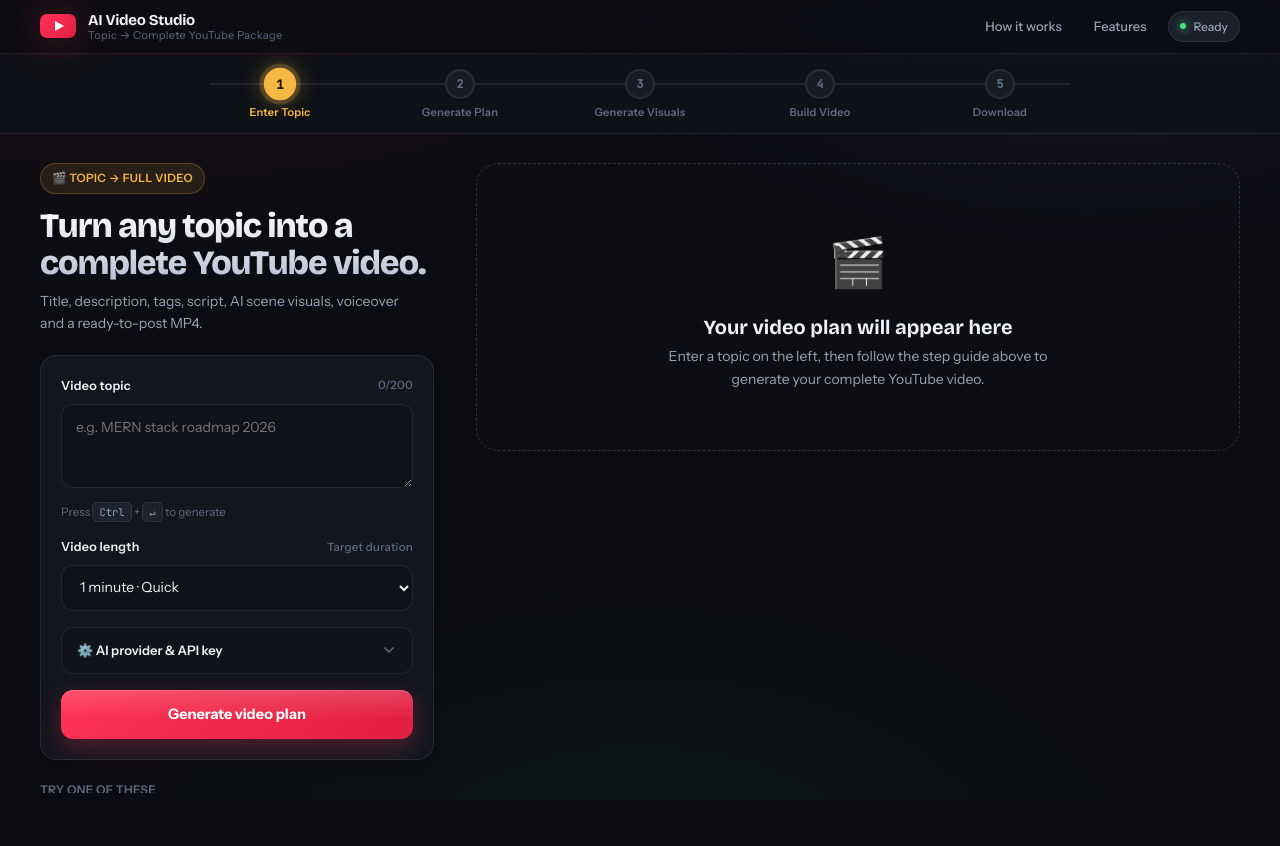
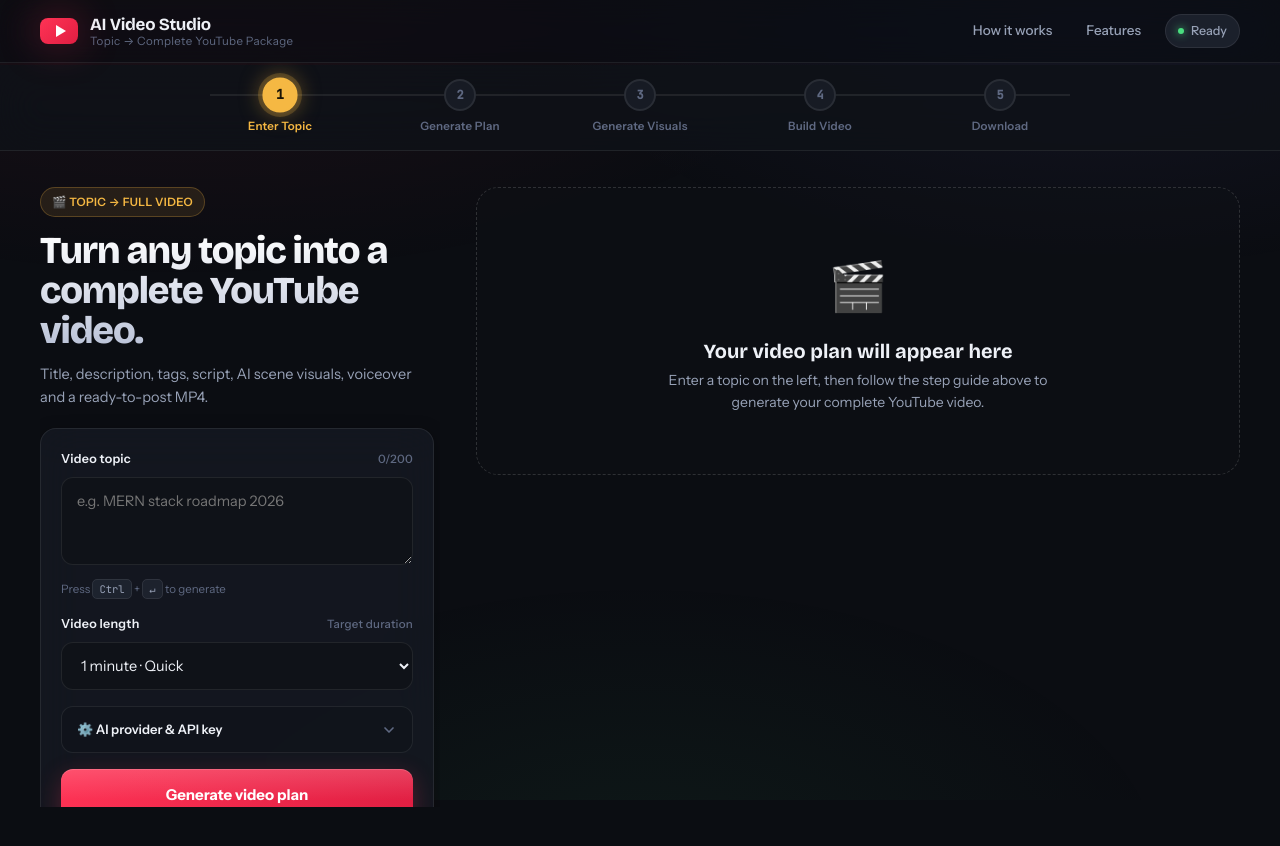
Before and after one commit to Karsh978/u-tube-agent, a website: page public/index.html in a window 1280 px wide. Shown: the top 846 px of the page. Drawn offline with nearby package versions, Linux system fonts and the light colour scheme.

Commit message:
dffd55888

```diff
--- a/public/index.html
+++ b/public/index.html
@@ -41,67 +41,60 @@ img,video{max-width:100%;display:block}
 ::-webkit-scrollbar-thumb{background:rgba(255,255,255,0.08);border-radius:8px;border:2px solid transparent;background-clip:content-box}
 ::-webkit-scrollbar-thumb:hover{background:rgba(255,255,255,0.16);background-clip:content-box}
 
-/* HEADER (compact) */
-.topbar{position:sticky;top:0;z-index:50;display:flex;align-items:center;gap:16px;padding:10px clamp(16px,4vw,40px);background:rgba(11,13,18,0.85);backdrop-filter:blur(20px) saturate(180%);-webkit-backdrop-filter:blur(20px) saturate(180%);border-bottom:1px solid var(--line)}
+/* HEADER */
+.topbar{position:sticky;top:0;z-index:50;display:flex;align-items:center;gap:16px;padding:14px clamp(16px,4vw,40px);background:rgba(11,13,18,0.78);backdrop-filter:blur(20px) saturate(180%);-webkit-backdrop-filter:blur(20px) saturate(180%);border-bottom:1px solid var(--line)}
 .brand{display:flex;align-items:center;gap:12px;min-width:0}
-.brand-mark{width:36px;height:24px;flex-shrink:0;background:linear-gradient(135deg,var(--red),var(--red-2));border-radius:7px;display:grid;place-items:center;box-shadow:var(--glow-red);position:relative}
-.brand-mark::after{content:"";border-left:9px solid #fff;border-top:5.5px solid transparent;border-bottom:5.5px solid transparent;margin-left:3px}
+.brand-mark{width:38px;height:26px;flex-shrink:0;background:linear-gradient(135deg,var(--red),var(--red-2));border-radius:8px;display:grid;place-items:center;box-shadow:var(--glow-red);position:relative}
+.brand-mark::after{content:"";border-left:10px solid #fff;border-top:6px solid transparent;border-bottom:6px solid transparent;margin-left:3px}
 .brand-text{display:flex;flex-direction:column;line-height:1.15;min-width:0}
-.brand-text b{font:700 15px var(--display);letter-spacing:-0.02em;white-space:nowrap}
-.brand-text span{font-size:11px;color:var(--faint);letter-spacing:0.03em;white-space:nowrap}
-.topbar-nav{margin-left:auto;display:flex;align-items:center;gap:12px}
-.nav-link{font-size:13px;color:var(--muted);font-weight:500;transition:color .15s;padding:6px 10px;border-radius:6px}
+.brand-text b{font:700 17px var(--display);letter-spacing:-0.02em;white-space:nowrap}
+.brand-text span{font-size:11.5px;color:var(--faint);letter-spacing:0.03em;white-space:nowrap}
+.topbar-nav{margin-left:auto;display:flex;align-items:center;gap:14px}
+.nav-link{font-size:13.5px;color:var(--muted);font-weight:500;transition:color .15s;padding:6px 10px;border-radius:6px}
 .nav-link:hover{color:var(--text)}
-.pill{display:inline-flex;align-items:center;gap:7px;padding:5px 11px;border-radius:999px;background:var(--raised);border:1px solid var(--line);font-size:12px;font-weight:500;color:var(--muted)}
+.pill{display:inline-flex;align-items:center;gap:7px;padding:6px 12px;border-radius:999px;background:var(--raised);border:1px solid var(--line);font-size:12.5px;font-weight:500;color:var(--muted)}
 .pill .dot{width:6px;height:6px;border-radius:50%;background:var(--green);box-shadow:0 0 8px var(--green)}
 @media(max-width:768px){.topbar-nav .nav-link{display:none}}
 @media(max-width:520px){.pill{display:none}.brand-text span{display:none}}
 
-/* STEP GUIDE (adjusted top) */
-.step-guide{position:sticky;top:57px;z-index:40;background:rgba(15,18,24,0.92);backdrop-filter:blur(20px);-webkit-backdrop-filter:blur(20px);border-bottom:1px solid var(--line);padding:12px clamp(16px,4vw,40px)}
+/* STEP GUIDE */
+.step-guide{position:sticky;top:65px;z-index:40;background:rgba(15,18,24,0.85);backdrop-filter:blur(20px);-webkit-backdrop-filter:blur(20px);border-bottom:1px solid var(--line);padding:14px clamp(16px,4vw,40px)}
 .step-track{display:flex;gap:0;max-width:900px;margin:0 auto;position:relative}
-.step-track::before{content:"";position:absolute;left:20px;right:20px;top:14px;height:2px;background:var(--line);z-index:0}
-.step-progress{position:absolute;left:20px;top:14px;height:2px;background:linear-gradient(90deg,var(--amber),var(--green));z-index:1;transition:width .5s var(--ease);box-shadow:0 0 12px rgba(245,184,67,0.5)}
-.step-item{flex:1;display:flex;flex-direction:column;align-items:center;gap:5px;position:relative;z-index:2;text-align:center;padding:0 4px;min-width:0}
-.step-dot{width:30px;height:30px;border-radius:50%;background:var(--panel-solid);border:2px solid var(--line);display:grid;place-items:center;font:600 11.5px var(--mono);color:var(--faint);transition:.3s var(--ease)}
-.step-item.active .step-dot{background:var(--amber);color:#1a1405;border-color:var(--amber);box-shadow:0 0 0 4px rgba(245,184,67,0.2),0 0 20px rgba(245,184,67,0.5);transform:scale(1.08)}
+.step-track::before{content:"";position:absolute;left:20px;right:20px;top:15px;height:2px;background:var(--line);z-index:0}
+.step-progress{position:absolute;left:20px;top:15px;height:2px;background:linear-gradient(90deg,var(--amber),var(--green));z-index:1;transition:width .5s var(--ease);box-shadow:0 0 12px rgba(245,184,67,0.5)}
+.step-item{flex:1;display:flex;flex-direction:column;align-items:center;gap:6px;position:relative;z-index:2;text-align:center;padding:0 4px;min-width:0}
+.step-dot{width:32px;height:32px;border-radius:50%;background:var(--panel-solid);border:2px solid var(--line);display:grid;place-items:center;font:600 12px var(--mono);color:var(--faint);transition:.3s var(--ease)}
+.step-item.active .step-dot{background:var(--amber);color:#1a1405;border-color:var(--amber);box-shadow:0 0 0 4px rgba(245,184,67,0.2),0 0 20px rgba(245,184,67,0.5);transform:scale(1.1)}
 .step-item.done .step-dot{background:var(--green);color:#052e18;border-color:var(--green)}
-.step-item.done .step-dot::after{content:"✓";font-size:13px;font-weight:700}
+.step-item.done .step-dot::after{content:"✓";font-size:14px;font-weight:700}
 .step-item.done .step-dot span{display:none}
-.step-label{font-size:11px;font-weight:600;color:var(--faint);white-space:nowrap;overflow:hidden;text-overflow:ellipsis;max-width:100%;letter-spacing:0.02em}
+.step-label{font-size:11.5px;font-weight:600;color:var(--faint);white-space:nowrap;overflow:hidden;text-overflow:ellipsis;max-width:100%;letter-spacing:0.02em}
 .step-item.active .step-label{color:var(--amber)}
 .step-item.done .step-label{color:var(--green)}
-@media(max-width:640px){
-  .step-guide{padding:10px 12px;overflow-x:auto}
-  .step-track{min-width:480px}
-  .step-label{font-size:10px}
-  .step-dot{width:24px;height:24px;font-size:10px}
-  .step-track::before{top:11px}
-  .step-progress{top:11px}
-}
+@media(max-width:640px){.step-guide{padding:12px;overflow-x:auto}.step-track{min-width:520px}.step-label{font-size:10.5px}.step-dot{width:26px;height:26px;font-size:11px}.step-track::before{top:12px}.step-progress{top:12px}}
 
 /* LAYOUT */
-.shell{display:grid;grid-template-columns:minmax(320px,400px) 1fr;gap:clamp(20px,3vw,36px);max-width:1440px;margin:0 auto;padding:clamp(20px,3vw,32px) clamp(16px,4vw,40px) 80px;align-items:start}
+.shell{display:grid;grid-template-columns:minmax(320px,400px) 1fr;gap:clamp(20px,3vw,36px);max-width:1440px;margin:0 auto;padding:clamp(24px,3vw,40px) clamp(16px,4vw,40px) 80px;align-items:start}
 @media(max-width:1024px){.shell{grid-template-columns:1fr}}
-@media(max-width:640px){.shell{padding:16px 12px 60px}}
+@media(max-width:640px){.shell{padding:20px 12px 60px}}
 
 /* SIDEBAR */
-.brief{position:sticky;top:150px;display:flex;flex-direction:column;gap:20px;max-height:calc(100vh - 170px);overflow-y:auto;padding-right:6px}
+.brief{position:sticky;top:160px;display:flex;flex-direction:column;gap:20px;max-height:calc(100vh - 180px);overflow-y:auto;padding-right:6px}
 .brief::-webkit-scrollbar{width:6px}
 @media(max-width:1024px){.brief{position:static;max-height:none;overflow:visible;padding-right:0}}
 .hero .eyebrow{display:inline-flex;align-items:center;gap:8px;padding:5px 11px;border-radius:999px;background:rgba(245,184,67,0.1);border:1px solid rgba(245,184,67,0.25);color:var(--amber);font-size:11.5px;font-weight:600;letter-spacing:0.03em;text-transform:uppercase;margin-bottom:14px}
-.hero h1{font:800 clamp(24px,3.8vw,34px)/1.08 var(--display);letter-spacing:-0.03em;background:linear-gradient(180deg,#fff,#B8C0D6);-webkit-background-clip:text;background-clip:text;color:transparent;margin-bottom:10px}
-.hero p{color:var(--muted);max-width:40ch;font-size:14px;line-height:1.55}
+.hero h1{font:800 clamp(26px,4.2vw,38px)/1.05 var(--display);letter-spacing:-0.03em;background:linear-gradient(180deg,#fff,#B8C0D6);-webkit-background-clip:text;background-clip:text;color:transparent;margin-bottom:12px}
+.hero p{color:var(--muted);max-width:40ch;font-size:14.5px;line-height:1.55}
 .form-card{background:var(--panel);border:1px solid var(--line);border-radius:var(--r-lg);padding:20px;backdrop-filter:blur(20px);-webkit-backdrop-filter:blur(20px);box-shadow:var(--shadow-md)}
 .label{display:flex;align-items:center;justify-content:space-between;font-weight:600;font-size:12.5px;letter-spacing:0.02em;color:var(--text);margin-bottom:8px}
 .label .hint-inline{color:var(--faint);font-weight:500;font-size:11.5px}
-.field{width:100%;background:var(--bg-2);border:1px solid var(--line);border-radius:var(--r-md);padding:12px 14px;transition:.18s var(--ease);font-size:14px;color:var(--text)}
+.field{width:100%;background:var(--bg-2);border:1px solid var(--line);border-radius:var(--r-md);padding:13px 15px;transition:.18s var(--ease);font-size:14.5px;color:var(--text)}
 .field:hover{border-color:var(--line-strong)}
 .field:focus{border-color:var(--amber);box-shadow:0 0 0 4px rgba(245,184,67,0.12);background:var(--panel-solid)}
-textarea.field{resize:vertical;min-height:84px;line-height:1.5}
+textarea.field{resize:vertical;min-height:88px;line-height:1.5}
 .counter{display:flex;align-items:center;justify-content:space-between;font-size:11.5px;color:var(--faint);margin-top:8px}
 .counter .kbd{font-family:var(--mono);font-size:10.5px;padding:2px 6px;border-radius:5px;background:var(--raised);border:1px solid var(--line);color:var(--muted)}
-.cta{width:100%;margin-top:16px;padding:13px 18px;border-radius:var(--r-md);background:linear-gradient(135deg,var(--red),var(--red-2));color:#fff;font-weight:700;font-size:14.5px;display:flex;align-items:center;justify-content:center;gap:10px;box-shadow:0 8px 24px rgba(255,51,85,0.28),inset 0 1px 0 rgba(255,255,255,0.15);transition:.12s var(--ease);position:relative;overflow:hidden}
+.cta{width:100%;margin-top:16px;padding:14px 18px;border-radius:var(--r-md);background:linear-gradient(135deg,var(--red),var(--red-2));color:#fff;font-weight:700;font-size:15px;display:flex;align-items:center;justify-content:center;gap:10px;box-shadow:0 8px 24px rgba(255,51,85,0.28),inset 0 1px 0 rgba(255,255,255,0.15);transition:.12s var(--ease);position:relative;overflow:hidden}
 .cta::before{content:"";position:absolute;inset:0;background:linear-gradient(180deg,rgba(255,255,255,0.15),transparent 60%);pointer-events:none}
 .cta:hover:not(:disabled){transform:translateY(-1px);box-shadow:0 12px 32px rgba(255,51,85,0.38)}
 .cta[disabled]{opacity:0.7;cursor:progress}
@@ -119,9 +112,9 @@ textarea.field{resize:vertical;min-height:84px;line-height:1.5}
 .icon-btn{padding:0 14px;border-radius:var(--r-md);background:var(--raised);border:1px solid var(--line);color:var(--muted);font-size:12.5px;font-weight:600}
 .icon-btn:hover{color:var(--text);border-color:var(--line-strong)}
 .chips-section{display:flex;flex-direction:column;gap:10px}
-.chips-section p{font-size:12px;color:var(--faint);font-weight:600;letter-spacing:0.02em;text-transform:uppercase}
+.chips-section p{font-size:12.5px;color:var(--faint);font-weight:600;letter-spacing:0.02em;text-transform:uppercase}
 .chips{display:flex;flex-wrap:wrap;gap:8px}
-.chip{padding:6px 12px;border-radius:999px;background:rgba(255,255,255,0.03);border:1px solid var(--line);color:var(--muted);font-size:12.5px;font-weight:500;transition:.15s var(--ease)}
+.chip{padding:7px 13px;border-radius:999px;background:rgba(255,255,255,0.03);border:1px solid var(--line);color:var(--muted);font-size:13px;font-weight:500;transition:.15s var(--ease)}
 .chip:hover{color:var(--text);border-color:var(--line-strong);background:rgba(255,255,255,0.06);transform:translateY(-1px)}
 
 /* OUTPUT */
@@ -130,7 +123,7 @@ textarea.field{resize:vertical;min-height:84px;line-height:1.5}
 .empty-state .emoji{font-size:48px;margin-bottom:14px}
 .empty-state strong{display:block;font:700 20px var(--display);margin-bottom:6px}
 .empty-state p{color:var(--muted);max-width:44ch;margin:0 auto;font-size:14px}
-.card{background:var(--panel);border:1px solid var(--line);border-radius:var(--r-lg);padding:24px;backdrop-filter:blur(20px);-webkit-backdrop-filter:blur(20px);box-shadow:var(--shadow-md);animation:cardIn .4s var(--ease) both}
+.card{background:var(--panel);border:1px solid var(--line);border-radius:var(--r-lg);padding:20px;backdrop-filter:blur(20px);-webkit-backdrop-filter:blur(20px);box-shadow:var(--shadow-md);animation:cardIn .4s var(--ease) both}
 @keyframes cardIn{from{opacity:0;transform:translateY(8px)}to{opacity:1;transform:translateY(0)}}
 .card-head{display:flex;align-items:center;gap:10px;margin-bottom:14px;flex-wrap:wrap}
 .card-head h2{font:700 12.5px var(--body);color:var(--muted);text-transform:uppercase;letter-spacing:0.06em;display:inline-flex;align-items:center;gap:8px}
@@ -159,7 +152,7 @@ textarea.field{resize:vertical;min-height:84px;line-height:1.5}
 .thumb .tv{font-size:12.5px;color:var(--muted);line-height:1.5;position:relative}
 
 /* MEDIA CONTROLS */
-.media-controls{display:flex;flex-wrap:wrap;gap:10px;align-items:center;padding:12px;border-radius:var(--r-md);background:rgba(11,13,18,0.5);border:1px solid var(--line);margin-bottom:14px}
+.media-controls{display:flex;flex-wrap:wrap;gap:10px;align-items:center;padding:12px;border-radius:var(--r-md);background:rgba(11,13,18,0.5);border:1px solid var(--line);margin-bottom:16px}
 .control-group{display:inline-flex;align-items:center;gap:8px}
 .control-group label{font-size:12.5px;color:var(--muted);font-weight:600}
 .control-group select{background:var(--bg-2);border:1px solid var(--line);border-radius:8px;padding:7px 11px;font-size:12.5px;font-weight:500;cursor:pointer;color:var(--text);transition:.15s var(--ease)}
@@ -191,7 +184,7 @@ textarea.field{resize:vertical;min-height:84px;line-height:1.5}
 .vo-select:hover{border-color:var(--line-strong)}
 
 /* SCENE GRID */
-.scenes-grid{display:grid;grid-template-columns:repeat(auto-fill,minmax(240px,1fr));gap:16px;margin-top:12px}
+.scenes-grid{display:grid;grid-template-columns:repeat(auto-fill,minmax(260px,1fr));gap:14px;margin-top:6px}
 @media(max-width:640px){.scenes-grid{grid-template-columns:1fr;gap:12px}}
 .scene-card{background:linear-gradient(160deg,rgba(35,40,53,0.6),rgba(23,27,36,0.6));border:1px solid var(--line);border-radius:var(--r-md);overflow:hidden;display:flex;flex-direction:column;transition:.2s var(--ease)}
 .scene-card:hover{border-color:var(--line-strong);transform:translateY(-2px);box-shadow:var(--shadow-md)}
@@ -227,8 +220,7 @@ textarea.field{resize:vertical;min-height:84px;line-height:1.5}
 .vb-actions a:hover{filter:brightness(1.08);transform:translateY(-1px)}
 .vb-actions button.ghost{background:rgba(255,255,255,0.04);border:1px solid var(--line);color:var(--muted)}
 .vb-actions button.ghost:hover{color:var(--text);border-color:var(--line-strong)}
-.video-preview{margin-top:16px;border-radius:var(--r-md);overflow:hidden;background:#000;border:1px solid rgba(74,222,128,0.3);box-shadow:0 0 40px rgba(74,222,128,0.15),0 8px 24px rgba(0,0,0,0.5);position:relative}
-.video-preview::before{content:"✅ READY";position:absolute;top:12px;right:12px;background:rgba(74,222,128,0.95);color:#052e18;padding:4px 10px;border-radius:6px;font-size:11px;font-weight:700;z-index:10;letter-spacing:0.04em}
+.video-preview{margin-top:16px;border-radius:var(--r-md);overflow:hidden;background:#000;border:1px solid var(--line)}
 .video-preview video{width:100%;display:block;border-radius:var(--r-md)}
 .media-note{font-size:12px;color:var(--faint);margin-top:14px;padding-top:12px;border-top:1px solid var(--line);line-height:1.6}
 .media-note strong{color:var(--muted)}
@@ -261,7 +253,7 @@ textarea.field{resize:vertical;min-height:84px;line-height:1.5}
 .toast.on{opacity:1;transform:translateY(0)}
 .toast .ico{font-size:15px}
 
-@media(max-width:640px){.card{padding:16px;border-radius:var(--r-md)}.form-card{padding:16px}.hero h1{font-size:22px}.empty-state{padding:40px 20px}.action-btn{padding:8px 12px;font-size:12.5px;flex:1;justify-content:center}}
+@media(max-width:640px){.card{padding:16px;border-radius:var(--r-md)}.form-card{padding:16px}.hero h1{font-size:24px}.empty-state{padding:40px 20px}.action-btn{padding:8px 12px;font-size:12.5px;flex:1;justify-content:center}}
 @media(prefers-reduced-motion:reduce){*,*::before,*::after{animation-duration:.01ms!important;transition-duration:.01ms!important}}
 </style>
 </head>
@@ -842,6 +834,8 @@ textarea.field{resize:vertical;min-height:84px;line-height:1.5}
 
         vbTitle.textContent = "✅ Video ready!";
         vbStatus.textContent = sizeMB + " MB";
+
+        // Hide log, show preview
         vbLog.style.display = "none";
 
         const dlA = el("a");
```
